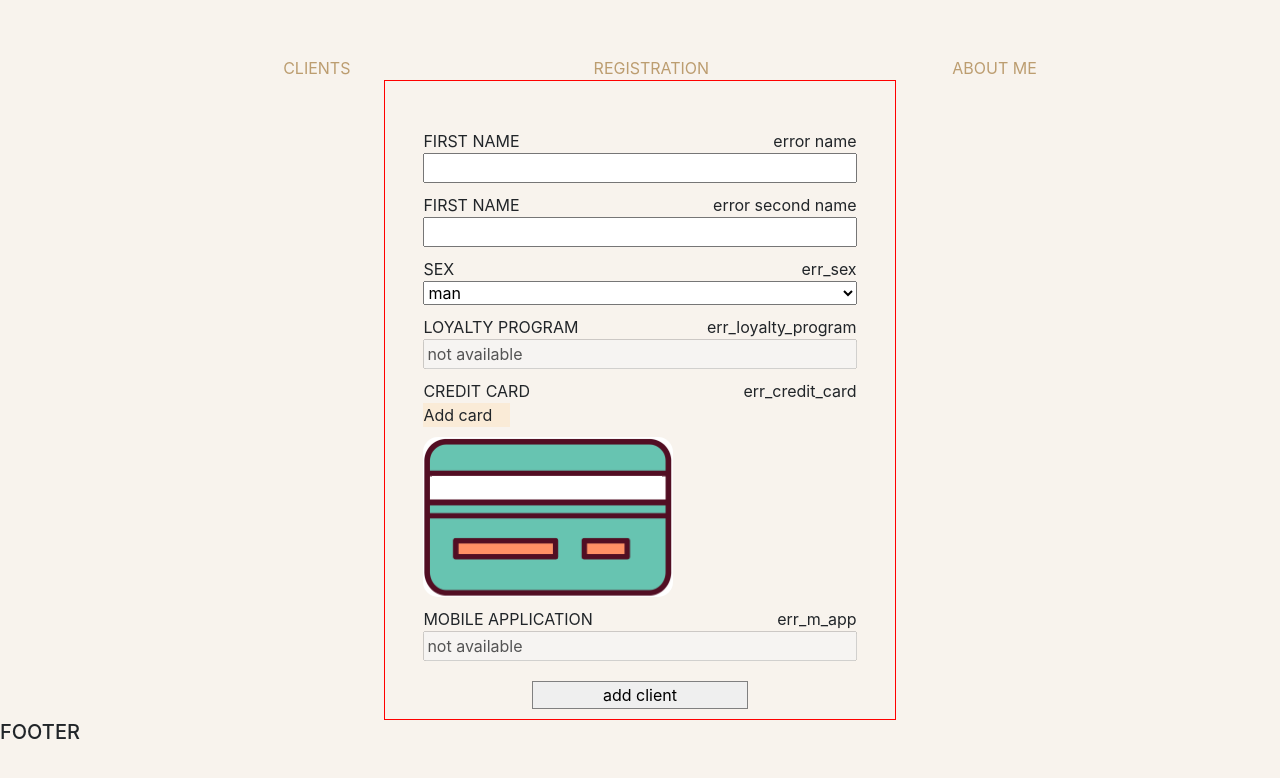
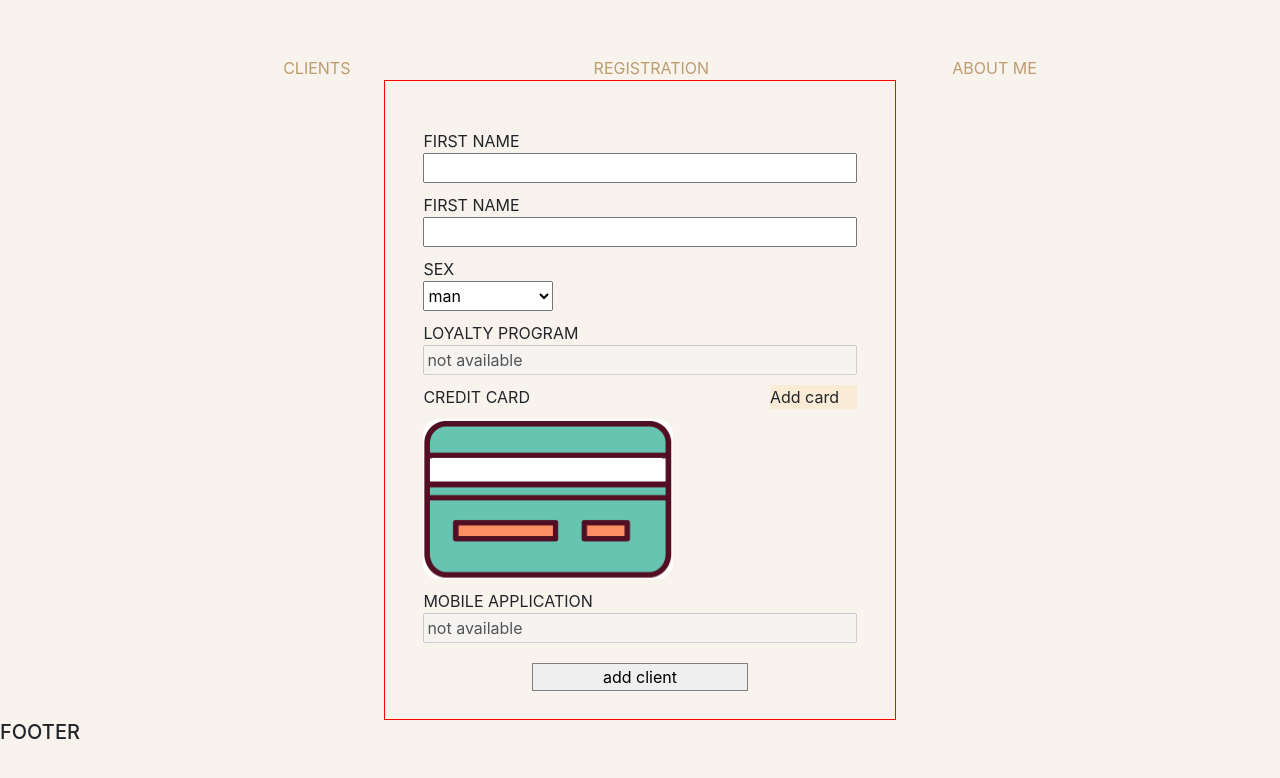
Before and after one commit to 1985MakarovDenis1985/HeadWorks_v1.0, a React app: page /#/registration in a window 1280 px wide. Built offline with nearby package versions, Linux system fonts and the light colour scheme.

Commit message:
rewrited card box

```diff
--- a/src/js/components/content/RegistrationBox.js
+++ b/src/js/components/content/RegistrationBox.js
@@ -2,6 +2,8 @@ import React from 'react';
 import {connect} from "react-redux";
 import {setClients} from "../../redux/actions/actions";
 import CreditCardBox from "./CreditCardBox";
+import PropTypes from "prop-types"
+
 
 
 const mapPropsToState = (state) => {
@@ -82,9 +84,9 @@ class RegistrationBox extends React.Component {
 
         })
         //
-        setTimeout(() => {
-            console.log(this.props.clients)
-        })
+        // setTimeout(() => {
+        //     console.log(this.props.clients)
+        // })
     }
 
     showCreditCard = () => {
@@ -94,7 +96,8 @@ class RegistrationBox extends React.Component {
         } else {
             this.setState({creditCardBox: false})
         }
-        console.log(creditCardBox)
+        // console.log(creditCardBox)
+        console.log(this.props)
     }
 
 
@@ -124,6 +127,8 @@ class RegistrationBox extends React.Component {
 
 
                     <label htmlFor="sex">SEX <span className="err_text" id="err_sex">err_sex</span></label>
+
+                   <div className="select_box">
                        <select
                            onChange={this.changValue}
                            name="sex"
@@ -132,25 +137,23 @@ class RegistrationBox extends React.Component {
                            <option defaultValue="man">man</option>
                            <option value="woman">woman</option>
                        </select>
+                   </div>
 
-                    <label htmlFor="loyaltyProgram">LOYALTY PROGRAM <span className="err_text"
-                                                                          id="err_loyalty_program">err_loyalty_program</span></label>
+                    <label htmlFor="loyaltyProgram">LOYALTY PROGRAM <span className="err_text" id="err_loyalty_program">err_loyalty_program</span></label>
                     <input disabled
                            name="loyaltyProgram"
                            type="text"
                            defaultValue="not available"
                     />
 
-                    <label htmlFor="creditCard">CREDIT CARD<span className="err_text"
-                                                                 id="err_credit_card">err_credit_card</span></label>
-                    <div>
-                        <div className="btn_show_credit_card" type="click" onClick={this.showCreditCard}>Add card</div>
-                        {this.state.creditCardBox ? <CreditCardBox fun={this.changValue}/> : null}
-                    </div>
+                    <label htmlFor="creditCard"  style={{float: "left"}}>CREDIT CARD
+                        <span className="btn_show_credit_card" type="click" onClick={this.showCreditCard}>Add card</span>
+                        {/*<span className="err_text" id="err_credit_card">err_credit_card</span>*/}
+                    </label>
+                    <div>{this.state.creditCardBox ? <CreditCardBox fun={this.changValue}/> : null}</div>
 
 
-                    <label htmlFor="mobileApp">MOBILE APPLICATION<span className="err_text"
-                                                                       id="err_m_app">err_m_app</span></label>
+                    <label htmlFor="mobileApp">MOBILE APPLICATION<span className="err_text" id="err_m_app">err_m_app</span></label>
                     <input disabled
                         name="mobileApp"
                         type="text"
@@ -167,4 +170,8 @@ class RegistrationBox extends React.Component {
     }
 }
 
+RegistrationBox.propTypes ={
+    clients : PropTypes.array
+}
+
 export default connect(mapPropsToState, mapDispatchToProps)(RegistrationBox)
--- a/src/scss/modules/_registration_box.scss
+++ b/src/scss/modules/_registration_box.scss
@@ -24,16 +24,21 @@
     }
 
     input, select {
-      //margin-top: 15px;
       outline: none;
     }
 
-    select {
-      height: 35px !important;
+    .select_box {
+      width: 100%;
+
+      select {
+        width: 30%;
+        height: 30px;
+      }
     }
 
+
     .err_text {
-      //color: transparent;
+      color: transparent;
     }
 
 
@@ -51,6 +56,7 @@
       background-image: url(../img/credit_card.png);
       background-size: cover;
       border-radius: 15px;
+      float: left;
 
       .credit_card_box_input{
         width: 99% !important;
```
Also changed, not shown: src/js/components/content/CreditCardBox.js (+8 -1 lines). Lines whose indentation alone changed are shown as unchanged.
